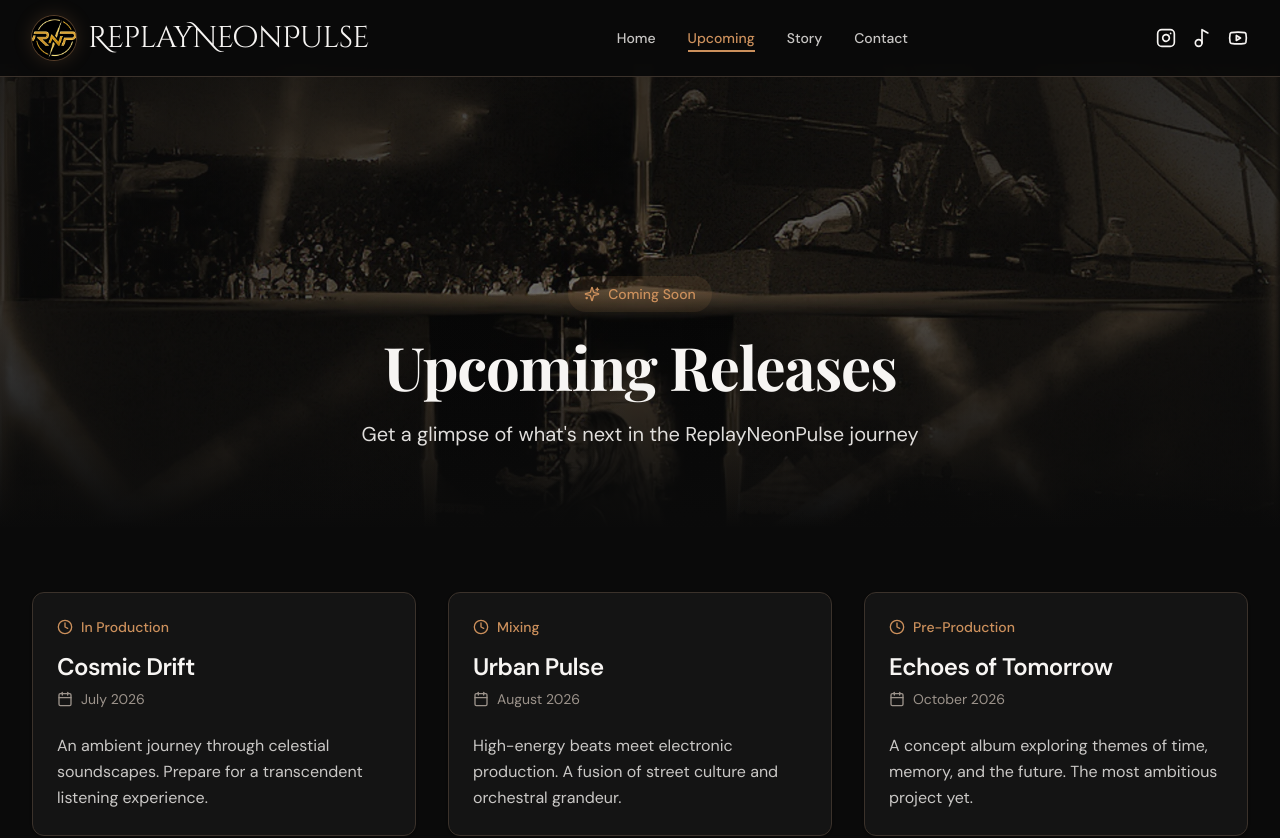
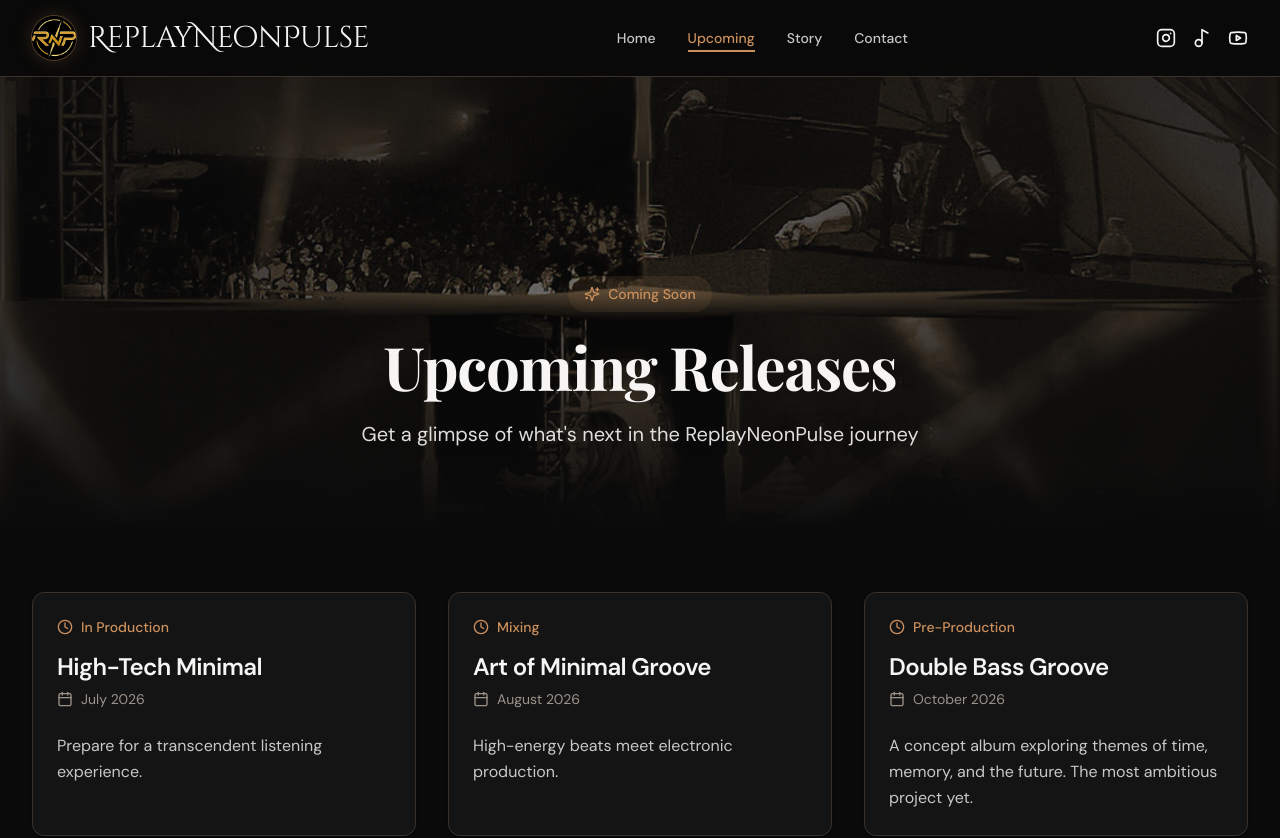
Before and after one commit to pattbeats/ReplayNeonPulse, a React (Vite) app in the folder apps/web/: page /upcoming in a window 1280 px wide. Shown: the top 838 px of the page. Built offline with nearby package versions, Linux system fonts and the light colour scheme; the HTML template or start-up script is replaced by a standard one.

Commit message:
v0.2 - Refine 3 boxes

```diff
--- a/apps/web/src/pages/UpcomingPage.jsx
+++ b/apps/web/src/pages/UpcomingPage.jsx
@@ -10,19 +10,19 @@ import NewsletterForm from '@/components/NewsletterForm';
 function UpcomingPage() {
   const upcoming = [
     {
-      title: 'Cosmic Drift',
+      title: 'High-Tech Minimal',
       releaseDate: 'July 2026',
-      description: 'An ambient journey through celestial soundscapes. Prepare for a transcendent listening experience.',
+      description: 'Prepare for a transcendent listening experience.',
       status: 'In Production'
     },
     {
-      title: 'Urban Pulse',
+      title: 'Art of Minimal Groove',
       releaseDate: 'August 2026',
-      description: 'High-energy beats meet electronic production. A fusion of street culture and orchestral grandeur.',
+      description: 'High-energy beats meet electronic production.',
       status: 'Mixing'
     },
     {
-      title: 'Echoes of Tomorrow',
+      title: 'Double Bass Groove',
       releaseDate: 'October 2026',
       description: 'A concept album exploring themes of time, memory, and the future. The most ambitious project yet.',
       status: 'Pre-Production'
```
